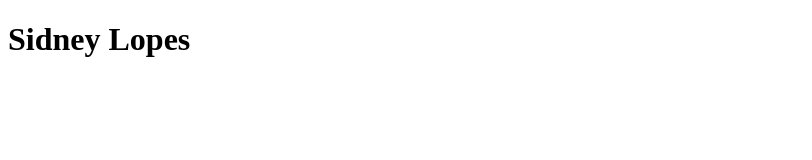
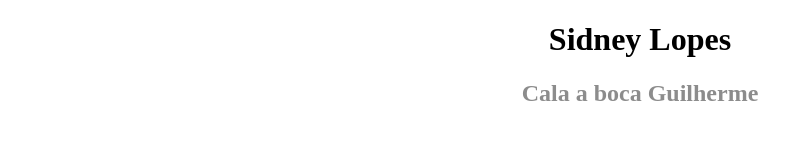
Before and after one commit to sidneylopes/sidneylopes.github.io, a plain HTML site: page index.html in a window 1280 px wide. Shown: the whole page, without its empty margins (0-812 px from the left). Drawn offline with Linux system fonts and the light colour scheme.

Commit message:
Update index.html

```diff
--- a/index.html
+++ b/index.html
@@ -8,7 +8,8 @@
 </head>
 <body>
 
-  <h1>Sidney Lopes</h1>
+  <h1 style="text-align: center">Sidney Lopes</h1>
+  <h2 style="text-align: center; color: #8c8c8c">Cala a boca Guilherme</h2>
 
 </body>
 </html>
```
